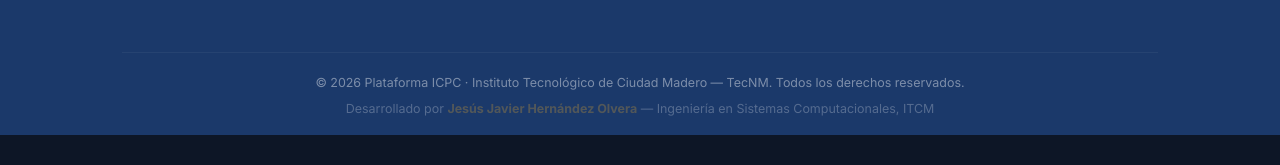
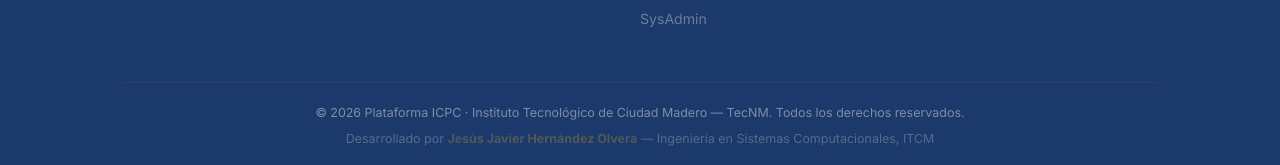
Before and after one commit to jjho05/ICPC_TecNM_ITCM, a plain HTML site: page index.html in a window 1280 px wide. Shown: the part 1194-1359 px from the top of the page. Before the commit the page ends 1329 px from the top, so only its background shows below. Drawn offline with nearby package versions, Linux system fonts and the light colour scheme; no server answers.

Commit message:
fix(ui): añadir enlace de acceso admin oculto en el footer

```diff
--- a/index.html
+++ b/index.html
@@ -94,6 +94,7 @@
                     <li><a href="#" data-route="/login-coach">Acceso Coach</a></li>
                     <li><a href="#" data-route="/checkin-alumno">Check-in Alumno</a></li>
                     <li><a href="#" data-route="/practica">Área de Práctica</a></li>
+                    <li><a href="#" data-route="/login-admin" style="opacity: 0.5;">SysAdmin</a></li>
                 </ul>
             </div>
             <!-- Columna 3: Institución -->
```
